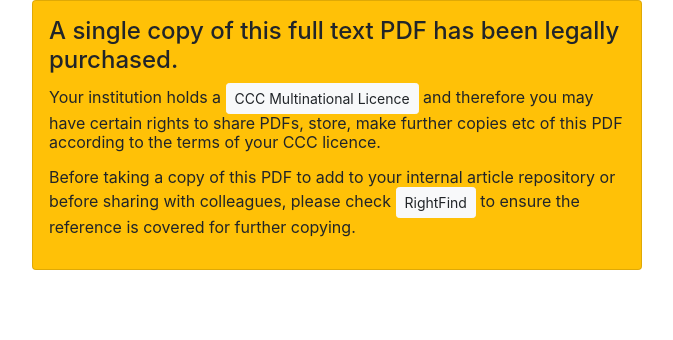
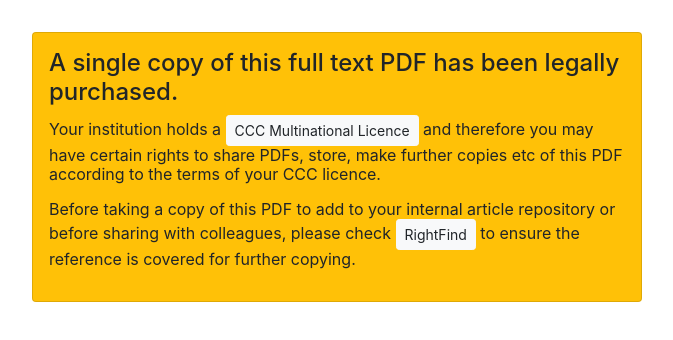
Before and after one commit to ecolteau/ecolteau.github.io, a plain HTML site: page index.html in a window 1280 px wide. Shown: the whole page, without its empty margins (303-976 px from the left). Drawn offline with nearby package versions, Linux system fonts and the light colour scheme.

Commit message:
Update index.html

```diff
--- a/index.html
+++ b/index.html
@@ -10,7 +10,7 @@
 <link rel="stylesheet" href="https://maxcdn.bootstrapcdn.com/bootstrap/4.3.1/css/bootstrap.min.css">
 <style>
 body {  font-size: 1em;  line-height: 1.2em; }
-#myCard {padding:1em;}
+#myCard {padding:1em;margin-top:2em;}
 </style>
 </head>
 
```
